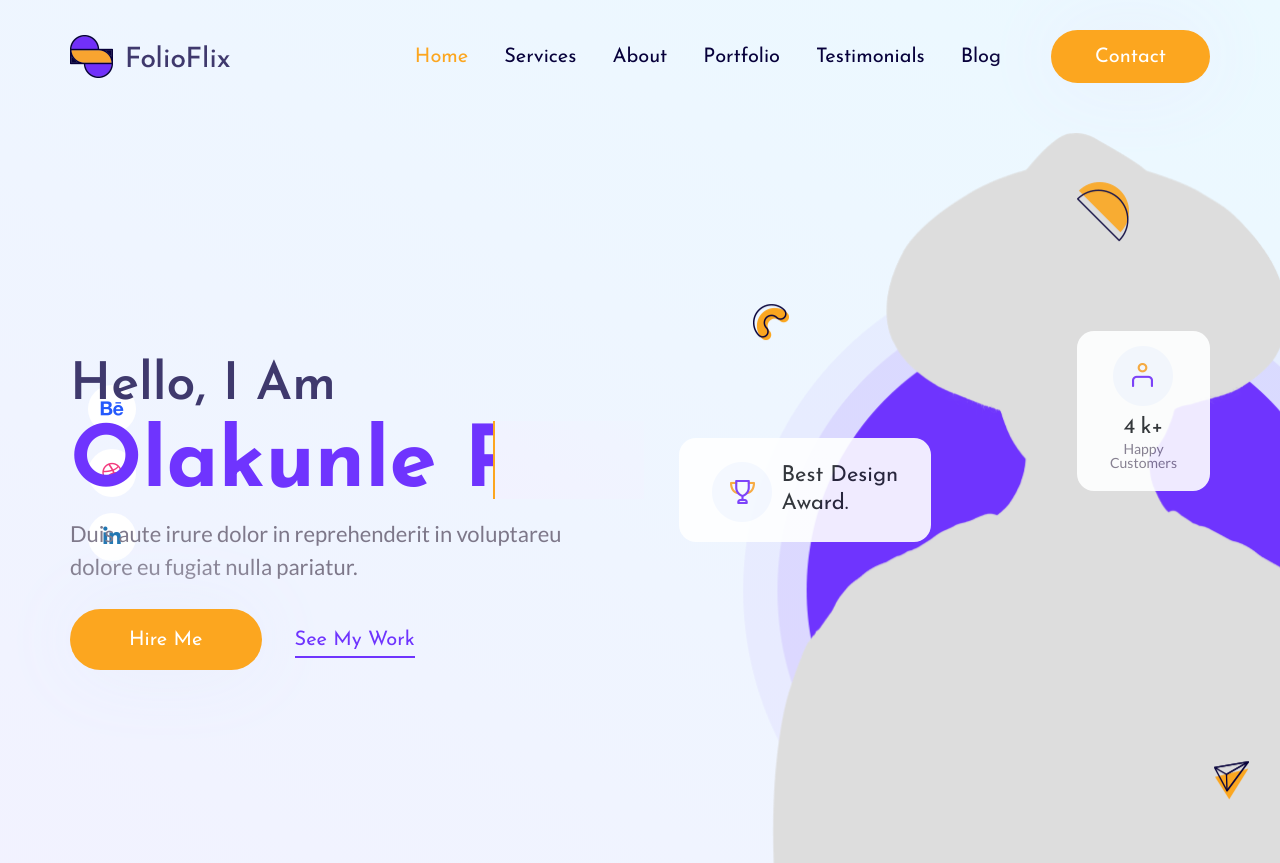
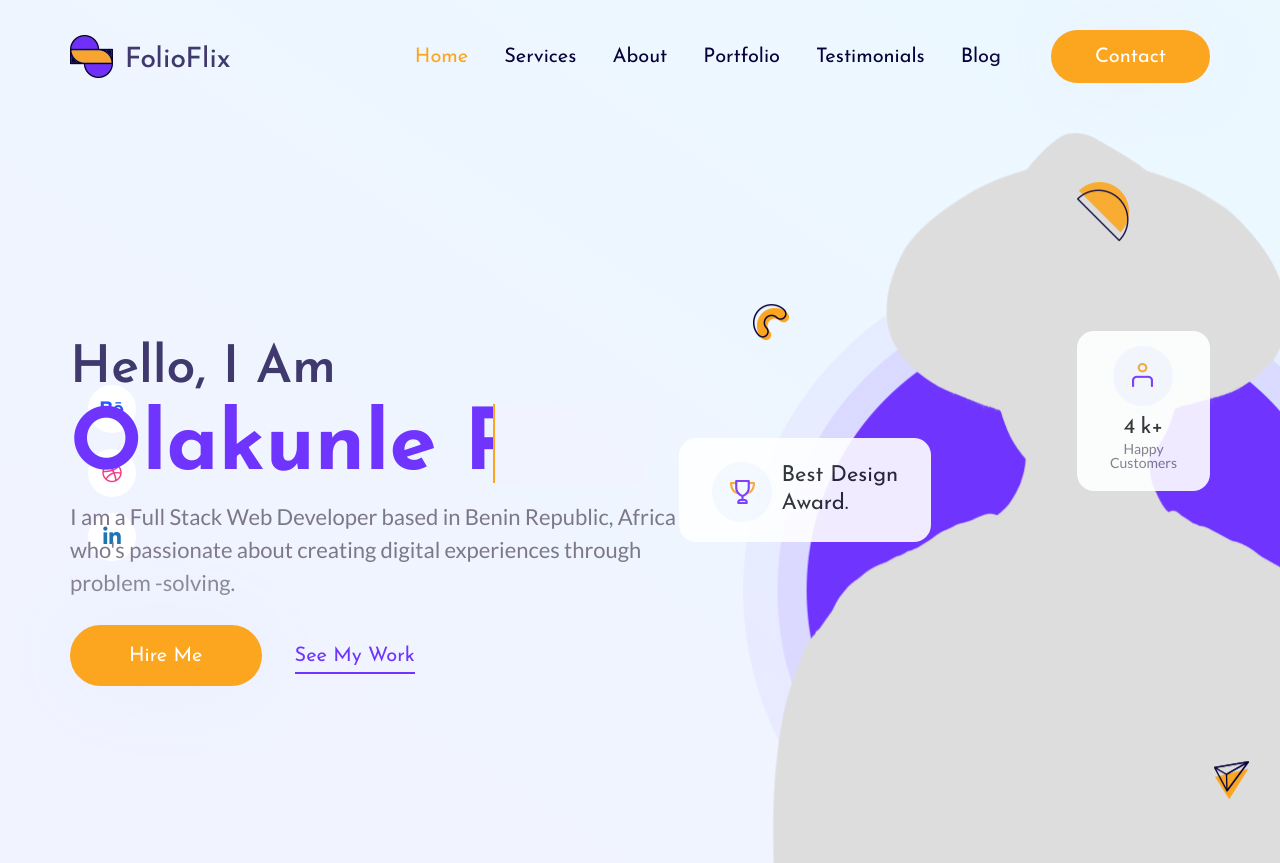
Before and after one commit to OlakunlePaul/olakunlepaul.github.io, a plain HTML site: page index.html in a window 1280 px wide. Shown: the top 863 px of the page. Drawn offline with Linux system fonts and the light colour scheme.

Commit message:
fixed index

```diff
--- a/index.html
+++ b/index.html
@@ -9,7 +9,7 @@
       <link rel="stylesheet" href="assets/css/super-classes.css">
       <link rel="stylesheet" href="assets/css/style.css">
       <link rel="stylesheet" href="assets/css/mobile.css">
-      <title>Folio flix | Home</title>
+      <title>Home</title>
    </head>
    <body>
       <!---header-and-banner-section-->
@@ -86,8 +86,9 @@
                                     <li><h1>Olakunle Paul</h1></li>
                                     <li><h1>Olakunle Paul</h1></li>
                                   </ul>
-                                 <p>Duis aute irure dolor in reprehenderit in voluptareu<br>
-                                    dolore eu fugiat nulla pariatur.
+                                 <p>I am a Full Stack Web Developer based in Benin Republic, Africa<br>
+                                    who's passionate about creating digital experiences through problem
+                                    -solving.
                                  </p>
                               </div>
                               <div class="banner-btn generic-btn d-inline-block">
```
